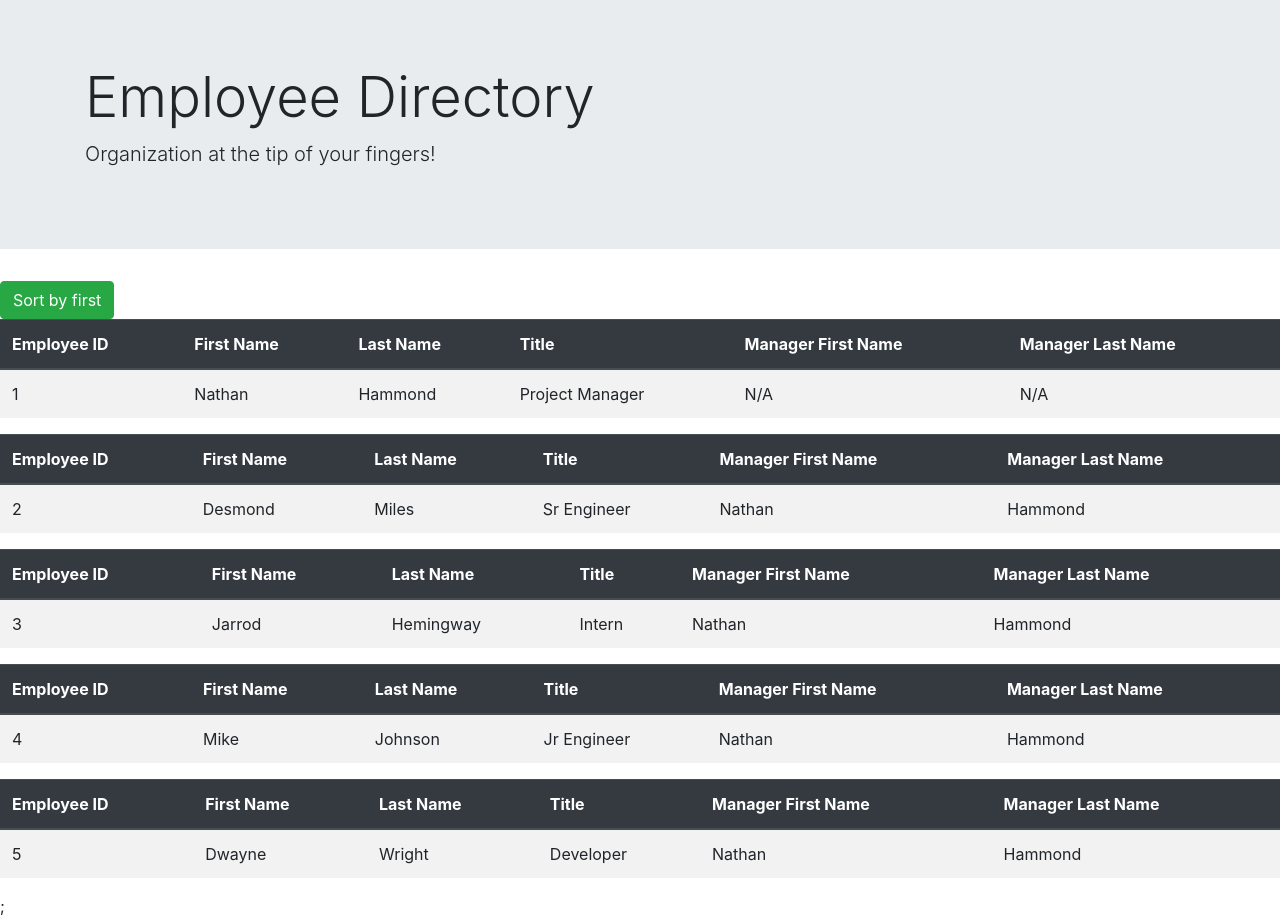
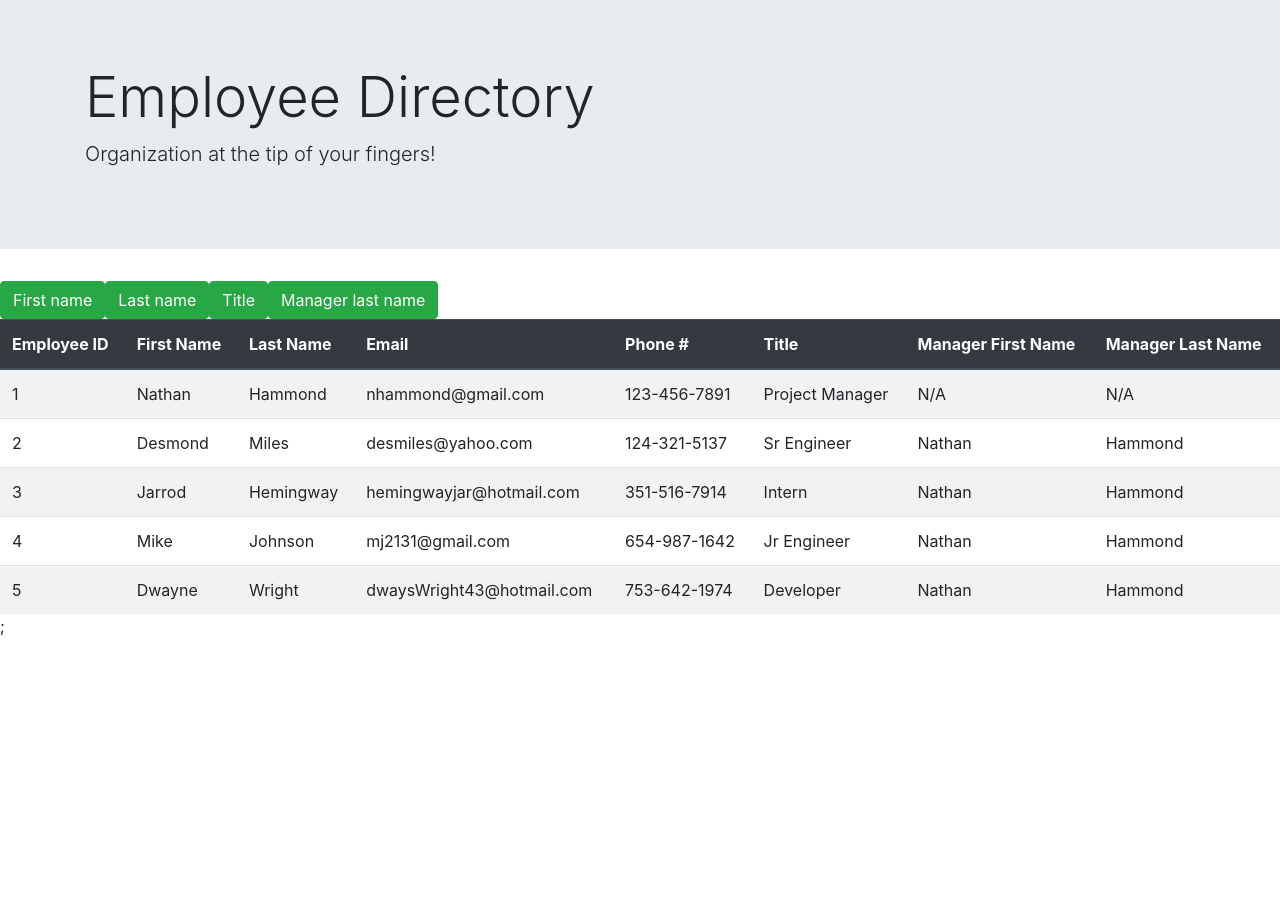
Before and after one commit to JJessee1371/React-Employee-Directory, a React (Create React App) app in the folder employee-directory/: page / in a window 1280 px wide. After the commit the page ends 800 px from the top, so only its background shows below. Built offline with nearby package versions, Linux system fonts and the light colour scheme.

Commit message:
Filled in more robust dummy data and began button component sorting methods.

```diff
--- a/employee-directory/src/App.js
+++ b/employee-directory/src/App.js
@@ -1,36 +1,21 @@
 import React from 'react';
 import Header from './Components/Header';
 import Table from './Components/Table';
-import Button from './Components/Button';
-import employees from './employees.json';
+import { Button1, Button2, Button3, Button4 } from './Components/Button';
+
+
 
 class App extends React.Component {
-  constructor() {
-    super();
-
-    this.state = {
-      employees
-    };
-  };
 
   render() {
     return (
       <div>
         <Header/>
-        <Button/>
-        {this.state.employees.map(employee => {
-          return (
-            <Table
-              key={employee.id}
-              id={employee.id}
-              firstName={employee.firstName}
-              lastName={employee.lastName}
-              title={employee.title}
-              managerFirst={employee.managerFirst}
-              managerLast={employee.managerLast}
-            />
-          );
-        })};
+        <Button1/>
+        <Button2/>
+        <Button3/>
+        <Button4/>
+        <Table/>
       </div>
     );
   };
--- a/employee-directory/src/Components/Button.jsx
+++ b/employee-directory/src/Components/Button.jsx
@@ -1,13 +1,139 @@
 import React from 'react';
-import jsonData from '../employees.json';
+import employees from '../employees.json';
 
-class Button extends React.Component {
+class Button1 extends React.Component {
+    constructor() {
+        super();
+
+        this.state = {
+            employees
+        }
+    }
+
+    //Comparison function for sorting employees array
+    compare = (a, b) => {
+        let fa = a.firstName.toLowerCase();
+        let fb = b.firstName.toLowerCase();
+        if (fa < fb) {
+            return -1;
+        }
+        if (fa > fb) {
+            return 1;
+        }
+        return 0;
+    };
 
     render() {
         return (
-            <button type="button" className="btn btn-success">Sort by first</button>
+            <button type="button" className="btn btn-success" onClick={() => {
+                console.log('Hit sort by first name');
+                const sorted = this.state.employees.sort(this.compare);
+                console.log(sorted);
+                this.setState({ employees: sorted});
+            }}>First name</button>
         );
     };
 };
 
-export default Button;
+
+class Button2 extends React.Component {
+    constructor() {
+        super();
+
+        this.state = {
+            employees
+        }
+    }
+
+    compare = (a, b) => {
+        let fa = a.lastName.toLowerCase();
+        let fb = b.lastName.toLowerCase();
+        if (fa < fb) {
+            return -1;
+        }
+        if (fa > fb) {
+            return 1;
+        }
+        return 0;
+    };
+
+    render() {
+        return (
+            <button type="button" className="btn btn-success" onClick={() => {
+                console.log('Hit sort by last name');
+                const sorted = this.state.employees.sort(this.compare);
+                console.log(sorted);
+                this.setState({ employees: sorted });
+            }}>Last name</button>
+        );
+    };
+};
+
+class Button3 extends React.Component {
+    constructor() {
+        super();
+
+        this.state = {
+            employees
+        }
+    }
+
+    compare = (a, b) => {
+        let fa = a.title.toLowerCase();
+        let fb = b.title.toLowerCase();
+        if (fa < fb) {
+            return -1;
+        }
+        if (fa > fb) {
+            return 1;
+        }
+        return 0;
+    };
+
+    render() {
+        return (
+            <button type="button" className="btn btn-success" onClick={() => {
+                console.log('Hit sort by title');
+                const sorted = this.state.employees.sort(this.compare);
+                console.log(sorted);
+                this.setState({ employees: sorted });
+            }}>Title</button>
+        );
+    };
+};
+
+class Button4 extends React.Component {
+    constructor() {
+        super();
+
+        this.state = {
+            employees
+        }
+    }
+
+    compare = (a, b) => {
+        let fa = a.managerLast.toLowerCase();
+        let fb = b.managerLast.toLowerCase();
+        if (fa < fb) {
+            return -1;
+        }
+        if (fa > fb) {
+            return 1;
+        }
+        return 0;
+    };
+
+    render() {
+        return (
+            <button type="button" className="btn btn-success" onClick={() => {
+                console.log('Hit sort by manager last');
+                const sorted = this.state.employees.sort(this.compare);
+                console.log(sorted);
+                this.setState({ employees: sorted });
+            }}>Manager last name</button>
+        );
+    };
+};
+
+
+export { Button1, Button2, Button3, Button4 };
--- a/employee-directory/src/Components/Table.jsx
+++ b/employee-directory/src/Components/Table.jsx
@@ -1,6 +1,17 @@
 import React from 'react';
+import TableBody from './TableBody';
+import employees from '../employees.json';
 
-function Table(props) {
+class Table extends React.Component {
+    constructor() {
+        super();
+
+        this.state = {
+            employees
+        };
+    };
+
+    render() {
         return (
             <table className="table table-striped">
                 <thead className="thead-dark">
@@ -8,23 +19,34 @@ function Table(props) {
                         <th scope="col">Employee ID</th>
                         <th scope="col">First Name</th>
                         <th scope="col">Last Name</th>
+                        <th scope="col">Email</th>
+                        <th scope="col">Phone #</th>
                         <th scope="col">Title</th>
                         <th scope="col">Manager First Name</th>
                         <th scope="col">Manager Last Name</th>
                     </tr>
                 </thead>
                 <tbody>
-                <tr>
-                    <td key={props.id}>{props.id}</td>
-                    <td key={props.id}>{props.firstName}</td>
-                    <td key={props.id}>{props.lastName}</td>
-                    <td key={props.id}>{props.title}</td>
-                    <td key={props.id}>{props.managerFirst}</td>
-                    <td key={props.id}>{props.managerLast}</td>
-                </tr>
+                    {this.state.employees.map(employee => {
+                        return (
+                            <TableBody
+                                key={employee.id}
+                                id={employee.id}
+                                firstName={employee.firstName}
+                                lastName={employee.lastName}
+                                email={employee.email}
+                                phone={employee.phone}
+                                title={employee.title}
+                                managerFirst={employee.managerFirst}
+                                managerLast={employee.managerLast}
+                            />
+                        );
+                    })};
                 </tbody>
             </table>
+
         );
+    };
 };
 
 
--- /dev/null
+++ b/employee-directory/src/Components/TableBody.jsx
@@ -0,0 +1,18 @@
+import React from 'react';
+
+function TableBody(props) {
+    return (
+        <tr>
+            <td key={props.id}>{props.id}</td>
+            <td key={props.id}>{props.firstName}</td>
+            <td key={props.id}>{props.lastName}</td>
+            <td key={props.id}>{props.email}</td>
+            <td key={props.id}>{props.phone}</td>
+            <td key={props.id}>{props.title}</td>
+            <td key={props.id}>{props.managerFirst}</td>
+            <td key={props.id}>{props.managerLast}</td>
+        </tr>
+    );
+};
+
+export default TableBody;
--- a/employee-directory/src/employees.json
+++ b/employee-directory/src/employees.json
@@ -3,6 +3,8 @@
         "id": 1,
         "firstName": "Nathan",
         "lastName": "Hammond",
+        "email": "nhammond@gmail.com",
+        "phone": "123-456-7891",
         "title": "Project Manager",
         "managerFirst": "N/A",
         "managerLast": "N/A"
@@ -11,6 +13,8 @@
         "id": 2,
         "firstName": "Desmond",
         "lastName": "Miles",
+        "email": "desmiles@yahoo.com",
+        "phone": "124-321-5137",
         "title": "Sr Engineer",
         "managerFirst": "Nathan",
         "managerLast": "Hammond"
@@ -19,6 +23,8 @@
         "id": 3,
         "firstName": "Jarrod",
         "lastName": "Hemingway",
+        "email": "hemingwayjar@hotmail.com",
+        "phone": "351-516-7914",
         "title": "Intern",
         "managerFirst": "Nathan",
         "managerLast": "Hammond"
@@ -27,6 +33,8 @@
         "id": 4,
         "firstName": "Mike",
         "lastName": "Johnson",
+        "email": "mj2131@gmail.com",
+        "phone": "654-987-1642",
         "title": "Jr Engineer",
         "managerFirst": "Nathan",
         "managerLast": "Hammond"
@@ -35,6 +43,8 @@
         "id": 5,
         "firstName": "Dwayne",
         "lastName": "Wright",
+        "email": "dwaysWright43@hotmail.com",
+        "phone": "753-642-1974",
         "title": "Developer",
         "managerFirst": "Nathan",
         "managerLast": "Hammond"
```
Also changed, not shown: 1 other file (tests, documents, lock files or other folders). Lines whose indentation alone changed are shown as unchanged.
